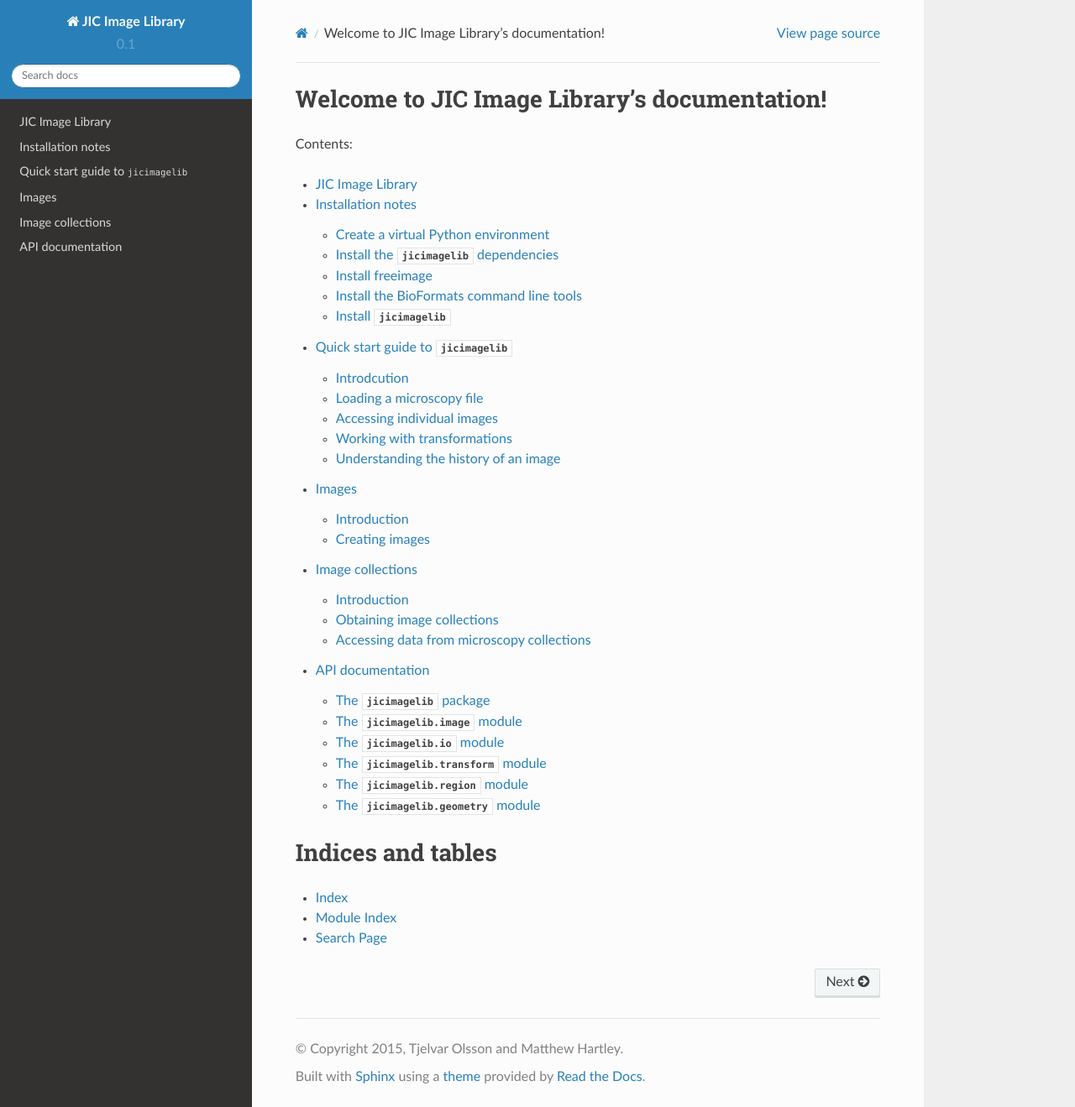
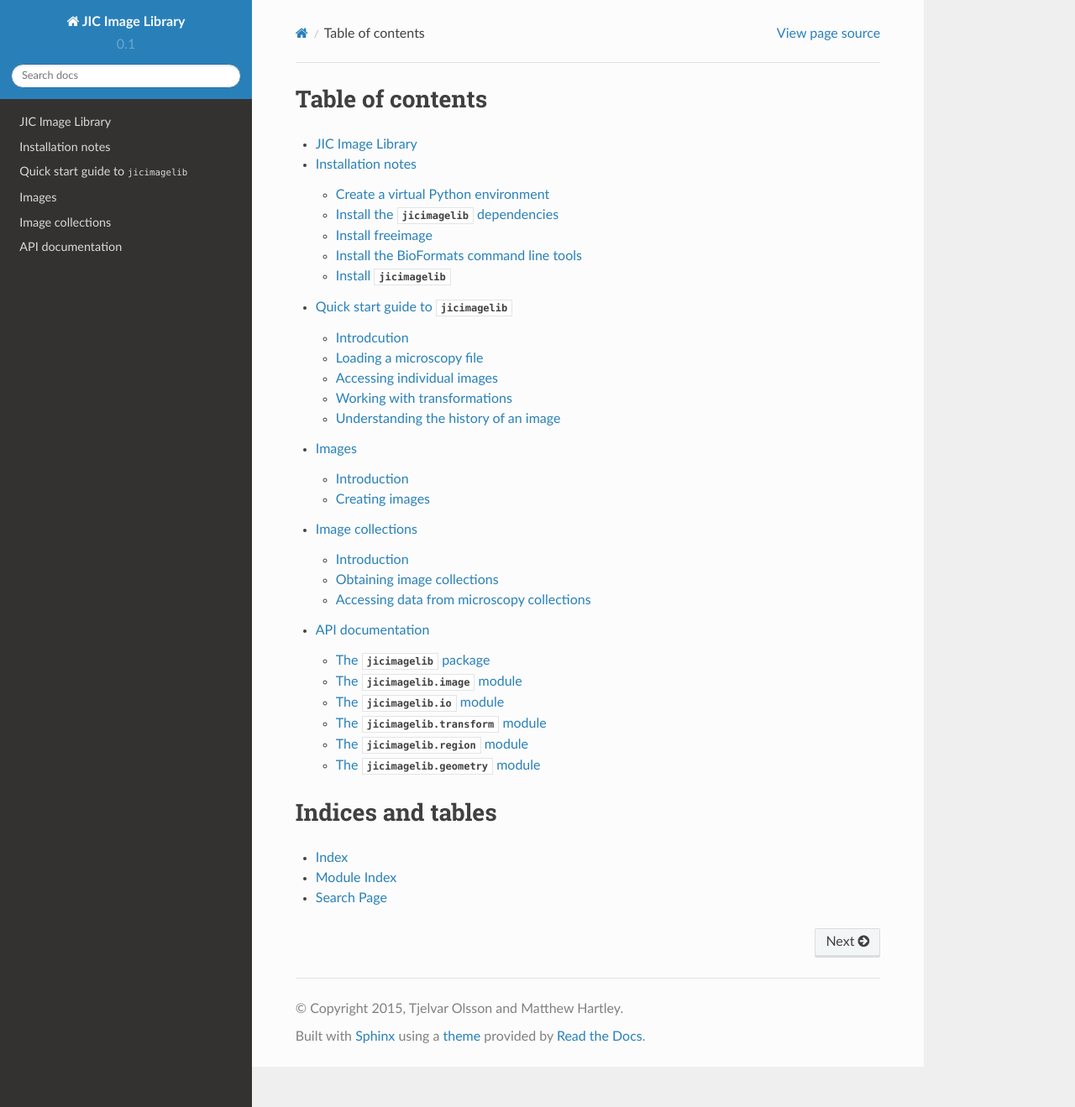
Before and after one commit to JIC-CSB/jicbioimage.core, a Sphinx documentation site: the page built from docs/source/index.rst, in a window 1280 px wide and 1319 px high. Shown: the whole window at 84% size. Built offline with Sphinx 7.4.7 and the Read the Docs theme 2.0.0, drawn with Linux system fonts in a browser that asks for light colours.

```diff
--- a/docs/source/index.rst
+++ b/docs/source/index.rst
@@ -3,10 +3,8 @@
    You can adapt this file completely to your liking, but it should at least
    contain the root `toctree` directive.
 
-Welcome to JIC Image Library's documentation!
-=============================================
-
-Contents:
+Table of contents
+=================
 
 .. toctree::
    :maxdepth: 2
```
